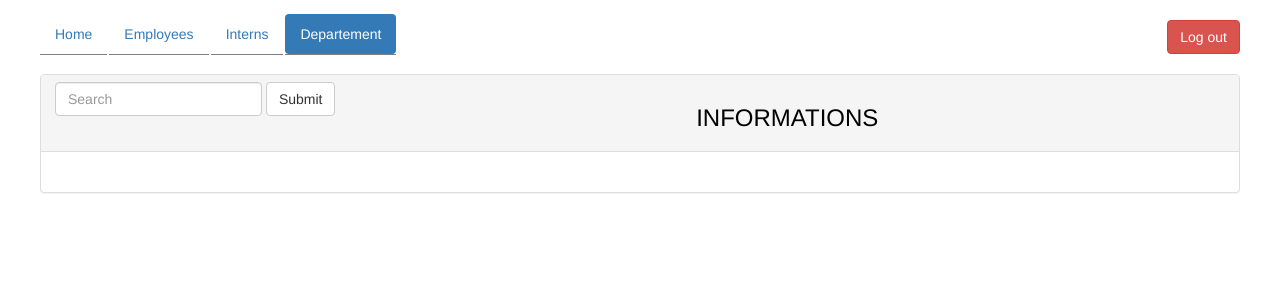
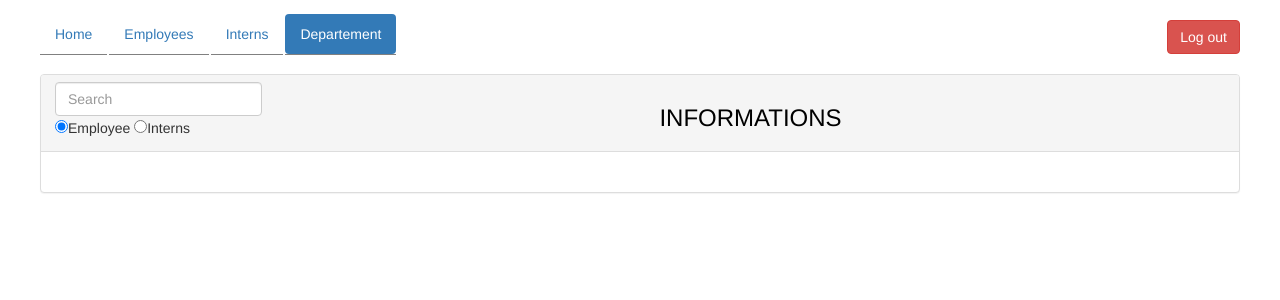
Before and after one commit to starniciuc/HR-App, a PHP site: page /dept.php in a window 1280 px wide. Shown: the part 100-400 px from the top of the page. Run offline with PHP 8.4, Linux system fonts and the light colour scheme; the visitor is signed in with stand-in values (Sample User, id 1).

Commit message:
add search and radio input

```diff
--- a/dept.php
+++ b/dept.php
@@ -23,6 +23,7 @@ if(!isset($_SESSION['login'])){
     text-align:center;
     background-color:;
 
+
   }
 
 
@@ -47,34 +48,35 @@ if(!isset($_SESSION['login'])){
 
     </div>
   </div>
-  <div id="footer">
+
     <div class="wrapper">
       <form class="navbar-form navbar-left" role="search">
         <div class="form-group">
-          <input type="text" class="form-control" placeholder="Search">
-          </div>
-      <button type="submit" class="btn btn-default">Submit</button>
+          <input type="text" id="search" class="form-control" placeholder="Search">
+          <p>
+            <input class="cat" type="radio" name="cat" value="1" checked>Employee
+            <input class="cat" type="radio" name="cat" value="2">Interns
+          </p>
+
+
+        </div><br>
+
   </form>
 
       <div class="panel panel-default">
           <!-- Default panel contents -->
           <div class="panel-heading"><h3 style="color:black;">INFORMATIONS</h3></div>
           <div class="panel-body">
-            <p></p>
+            <p> </p>
           </div>
 
-          <!-- Table -->
-          <table class="table">
-
-          </table>
         </div>
 
     </div>
-  </div>
+    <script language="javascript" src="js/jquery.js"></script>
+    <script language="javascript" src="js/custom.js"></script>
 
 
-  <script language="javascript" src="js/bootstrap.min.js"></script>
-  <script language="javascript" src="js/jquery.js"></script>
 
 </body>
 </html>
```
